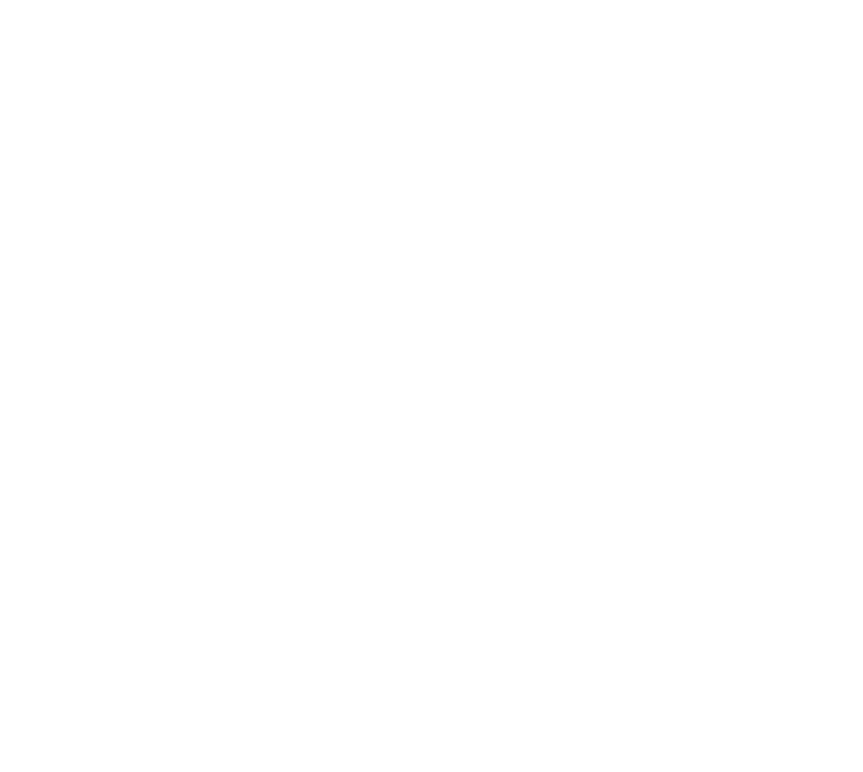
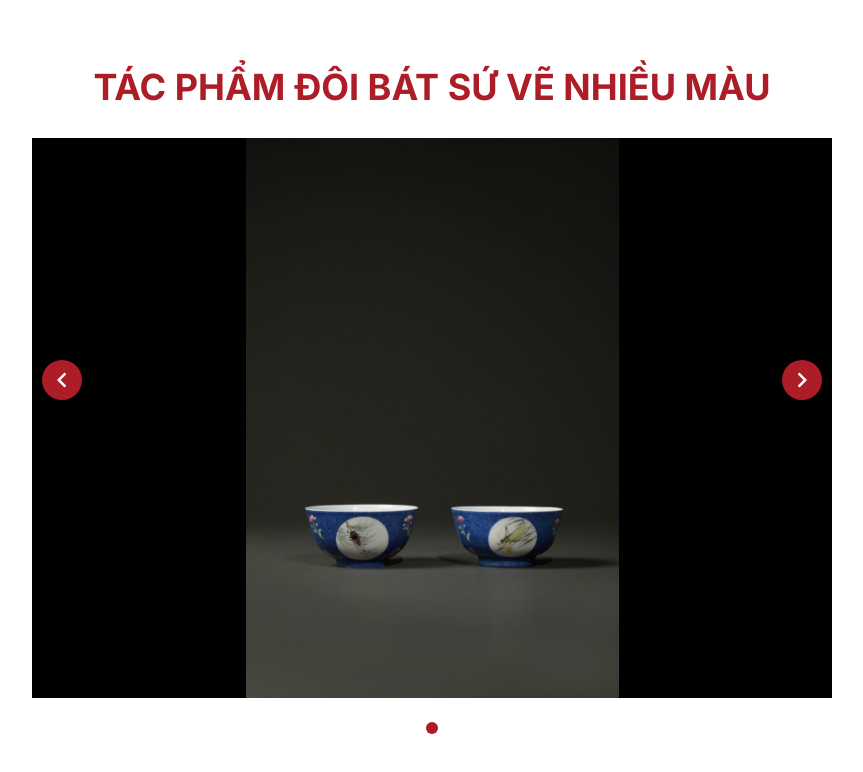
Before and after one commit to Tuanminh2812003/chimy, a React (Create React App) app: page /tacphamdoibatsuvenhieumau in a window 1280 px wide. Before the commit this address had no page. Shown: the top 772 px of the page, without its empty margins (208-1071 px from the left). Built offline with nearby package versions, Linux system fonts and the light colour scheme.

Commit message:
minhngao

```diff
--- a/src/App.js
+++ b/src/App.js
@@ -31,7 +31,7 @@
       <Routes>
         <Route path='/' element={<Home/>}/>
         <Route path='/quanthecodohue' element={<QTDTCDH/>}/>
-        <Route path='/quantheditichtrangan' element={<QTDTTA/>}/>
+        <Route path='/tacphamdoibatsuvenhieumau' element={<QTDTTA/>}/>
         <Route path='/tinnguongthomau' element={<TNTM/>}/>
         <Route path='/vanmieuquoctugiam' element={<BTSVM/>}/>
         <Route path='/hoangthanhthanglong' element={<HTTL/>}/>
--- /dev/null
+++ b/src/Layouts/QTDTTA/Section4/index.js
@@ -0,0 +1,71 @@
+import React, { useState } from "react";
+import { MdNavigateNext, MdNavigateBefore } from "react-icons/md";
+
+function Section4() {
+    const [currentSlide, setCurrentSlide] = useState(0);
+    const slides = [
+        "/image/QTDTTA/1.jpg",
+
+    ];
+
+    const handleNextClick = () => {
+            setCurrentSlide((prev) => {
+            const nextSlide = (prev + 1) % slides.length; // Xử lý chỉ số vòng lặp
+            console.log("Next Slide Index:", nextSlide, "Next Slide Image:", slides[nextSlide]);
+            return nextSlide;
+        });
+    };
+    const handlePrevClick = () => {
+        setCurrentSlide((prev) => {
+        const prevSlide = (prev - 1) % slides.length;
+        if(prevSlide < 0) {
+            return slides.length - 1;
+        }
+        return prevSlide;
+    });
+    };
+
+    const handleDotClick = (index) => {
+        setCurrentSlide(index);
+    };
+
+    return (
+        <div className="Section4">
+            <div className="Section4__title">
+                TÁC PHẨM ĐÔI BÁT SỨ VẼ NHIỀU MÀU
+            </div>
+            <div className="Section4__slider">
+                {slides.map((slide, index) => (
+                    <div
+                    key={index}
+                    className="Section4__slider__image"
+                    style={{
+                        backgroundImage: `url('${slide}')`,
+                        transform: `translateX(-${currentSlide * 100}%)`, // Chỉ dịch chuyển toàn bộ slider
+                    }}
+                >
+
+                </div>
+                ))}
+            </div>
+            <div className="Section4__pagi">
+                {slides.map((_, index) => (
+                    <div
+                    key={index}
+                    className={`Section4__pagi__dot ${index === currentSlide ? "active" : ""}`}
+                    onClick={() => handleDotClick(index)} // Khi nhấn vào dot, cập nhật slide hiện tại
+                    ></div>
+                ))}
+            </div>
+
+            <div className="Section4__next" onClick={handleNextClick}>
+                <MdNavigateNext />
+            </div>
+            <div className="Section4__prev" onClick={handlePrevClick}>
+                <MdNavigateBefore />
+            </div>
+        </div>
+    );
+}
+
+export default Section4;
--- a/src/Layouts/QTDTTA/index.js
+++ b/src/Layouts/QTDTTA/index.js
@@ -5,6 +5,7 @@
 import Section1 from "./Section1";
 import Section1p2 from "./Section1p2";
 import Section1p5 from "./Section2";
+import Section4 from "./Section4";
 import Section5 from "./Section5";
 import Section5p2 from "./Section5p2";
 import Section5p3 from "./Section5p3";
@@ -14,15 +15,9 @@
     return(
         <>
             <div className="greenMode">
-                <SectionMain/>
-                <Section1/>
-                <Section5/>
-                <Section1p5/>
-                <Section1p2/>
-                <Section5p2/>
-                <Section5p3/>
-                <Section7/>
-                <Footer/>
+            <div className="container">
+                     <Section4/>
+                 </div>
             </div>
         </>
     )
--- a/src/constants/data.js
+++ b/src/constants/data.js
@@ -48,7 +48,7 @@
     {
         id: 1,
         url: images.dstn1,
-        web: "/quantheditichtrangan"
+        web: "/tacphamdoibatsuvenhieumau"
     },
     {
         id: 2,
```
Also changed, not shown: public/image/QTDTTA/1.jpg.
